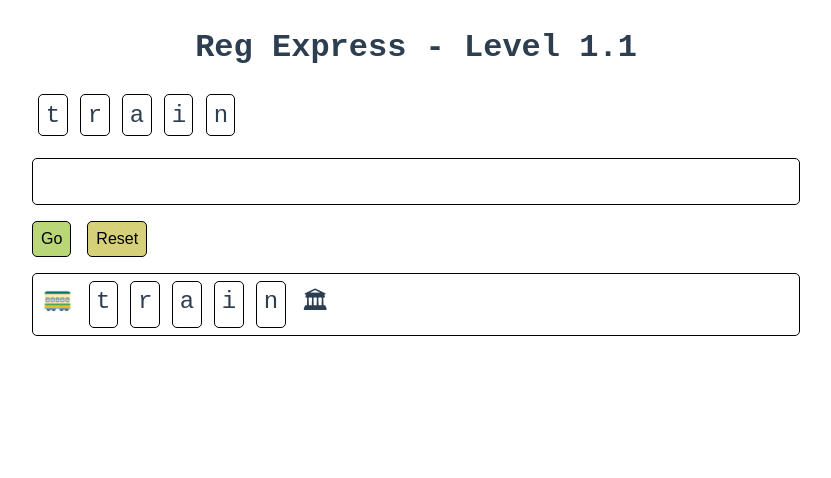
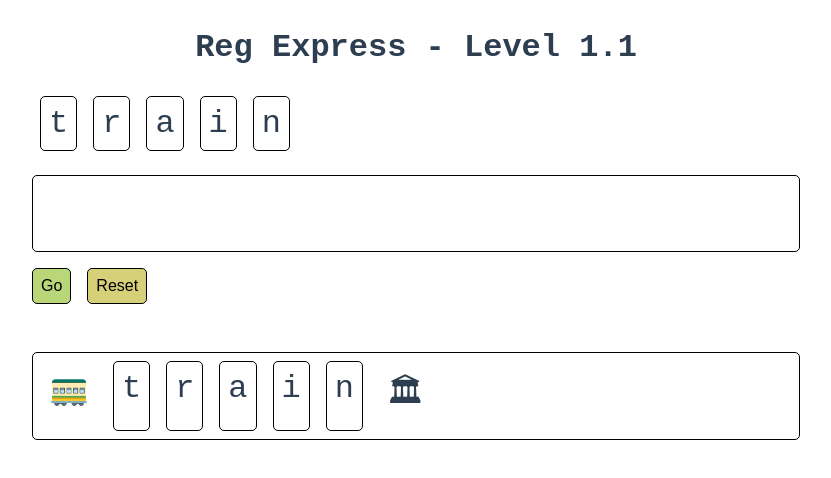
Before and after one commit to tdurtschi/reg-express, a Vue app: page / in a window 1280 px wide. Shown: the top 478 px of the page, without its empty margins (224-1055 px from the left). Built offline with nearby package versions, Linux system fonts and the light colour scheme.

Commit message:
Update mobile styles

```diff
--- a/src/components/RegExpress.vue
+++ b/src/components/RegExpress.vue
@@ -214,7 +214,14 @@ section {
   flex-wrap: wrap;
 }
 
+@media screen and (min-width: 768px) {
+  .staging-area {
+    height: 75px;
+  }
+}
+
 .puzzle {
+  margin-top: 2rem;
   min-width: 10px;
   min-height: 10px;
   display: flex;
@@ -228,12 +235,26 @@ section {
   position: relative;
   top: 4px;
 }
+
+.available.puzzle-tile {
+  font-size: 32px;
+  padding: 0.5rem;
+  margin: 0.5rem;
+}
+
 .puzzle-tile {
   border: 1px solid black;
   border-radius: 5px;
   padding: 0.4rem;
   margin: 0.4rem;
   min-width: 12px;
+}
+@media screen and (min-width: 768px) {
+  .puzzle-tile {
+    padding: 0.5rem;
+    margin: 0.5rem;
+    font-size: 32px;
+  }
 }
 
 section div {
@@ -245,7 +266,6 @@ section div {
 .staging-area {
   min-height: 45px;
 }
-
 .puzzle-tiles-section {
   min-height: 45px;
 }
@@ -257,6 +277,17 @@ section div {
   margin: 0.3rem;
   min-width: 16px;
 }
+
+@media screen and (min-width: 768px) {
+  .train,
+  .finish {
+    border-radius: 5px;
+    padding: 0.5rem;
+    margin: 0.5rem;
+    font-size: 32px;
+  }
+}
+
 .finish:before {
   content: "🏛";
 }
```
Also changed, not shown: 1 other file (tests, documents, lock files or other folders).
